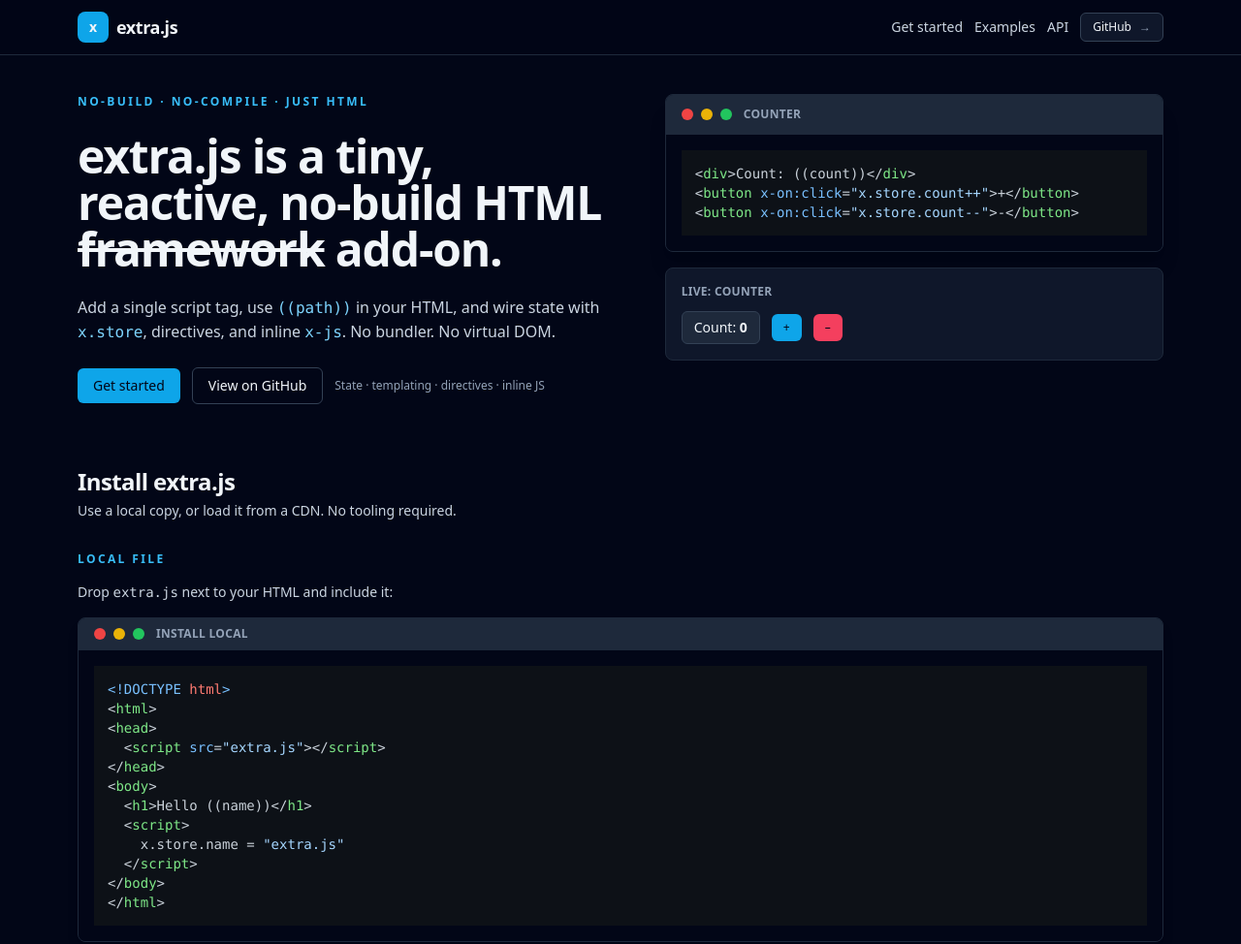
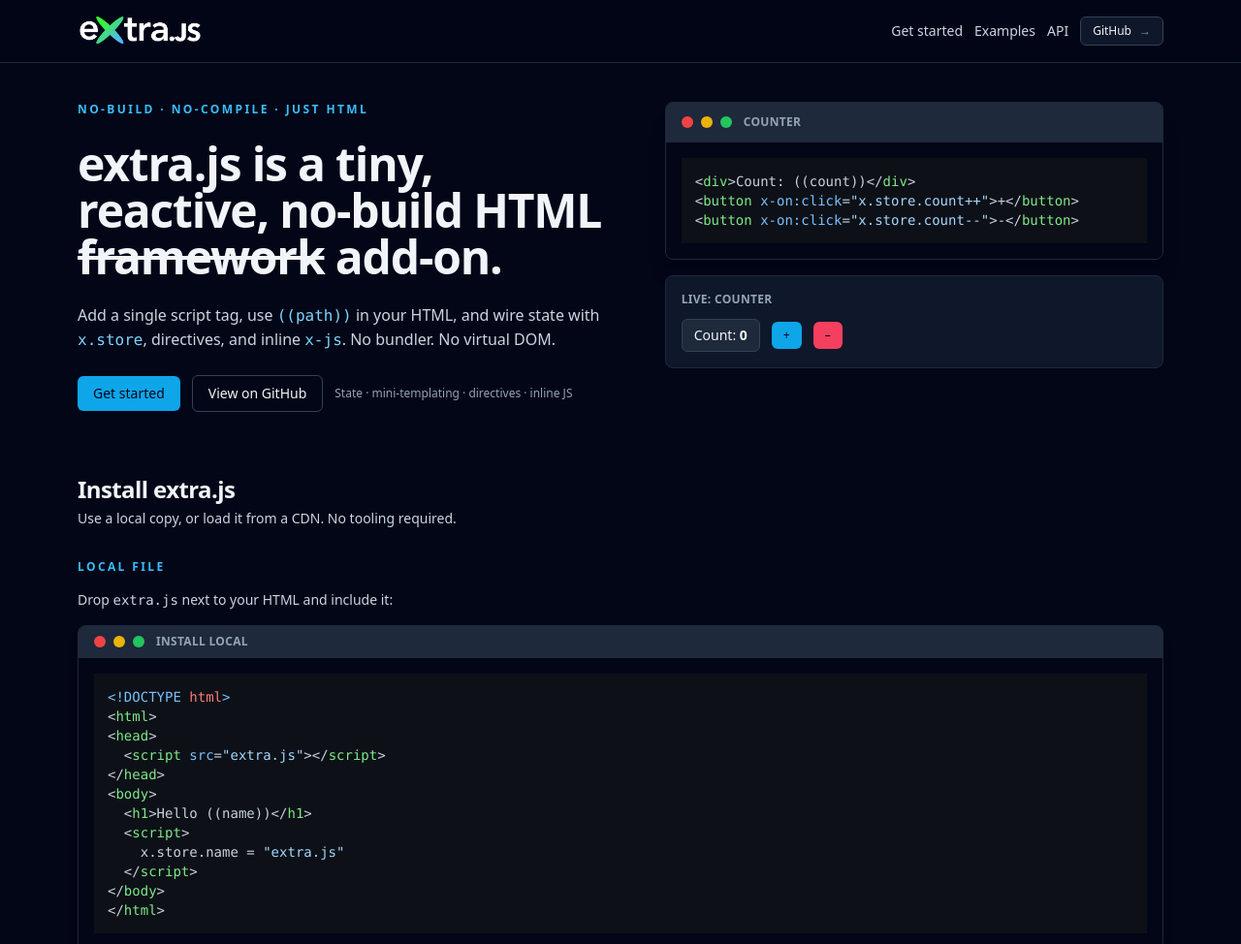
Before and after one commit to chrisbrocklesby/extrajs, a plain HTML site: page index.html in a window 1280 px wide. Shown: the top 974 px of the page at 97% size. Drawn offline with nearby package versions, Linux system fonts and the light colour scheme.

Commit message:
web logo

```diff
--- a/index.html
+++ b/index.html
@@ -26,11 +26,8 @@
   <header class="border-b border-slate-800 bg-slate-950/90 backdrop-blur sticky top-0 z-20">
     <div class="max-w-6xl mx-auto px-4 py-3 flex items-center justify-between">
       <a href="#" class="flex items-center gap-2">
-        <span class="inline-flex h-8 w-8 items-center justify-center rounded-lg bg-sky-500 text-sm font-semibold">
-          x
-        </span>
         <span class="text-lg font-semibold tracking-tight">
-          extra.js
+          <img src="images/extra-js-logo.png" alt="extra.js" class="h-10 w-auto inline-block" />
         </span>
       </a>
       <nav class="flex items-center gap-3 text-sm">
@@ -74,7 +71,7 @@
             View on GitHub
           </a>
           <span class="text-xs text-slate-400">
-            State · templating · directives · inline JS
+            State · mini-templating · directives · inline JS
           </span>
         </div>
       </div>
@@ -469,6 +466,7 @@
       console.log("extra.js demo: count changed", ov, "→", nv);
     });
   </script>
+
 </body>
 
 </html>
```
Also changed, not shown: images/extra-js-logo.png (added).
